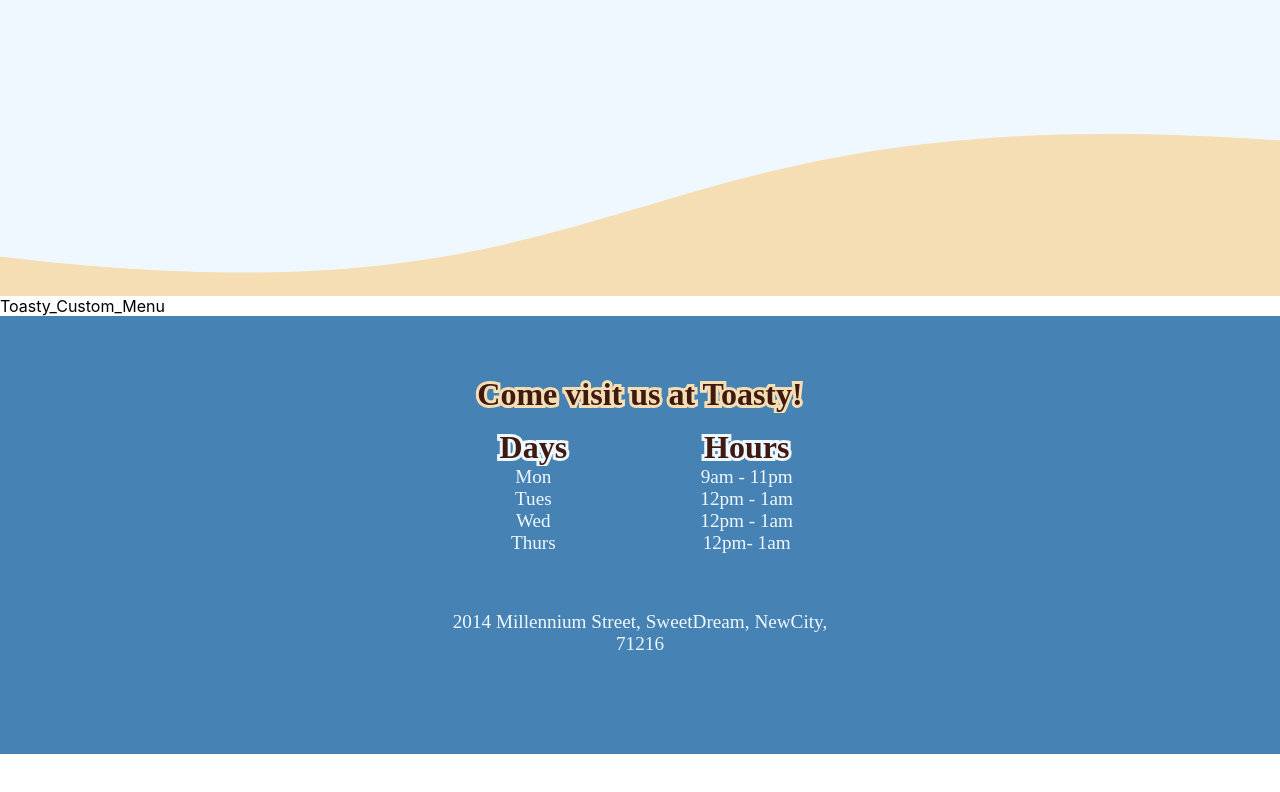
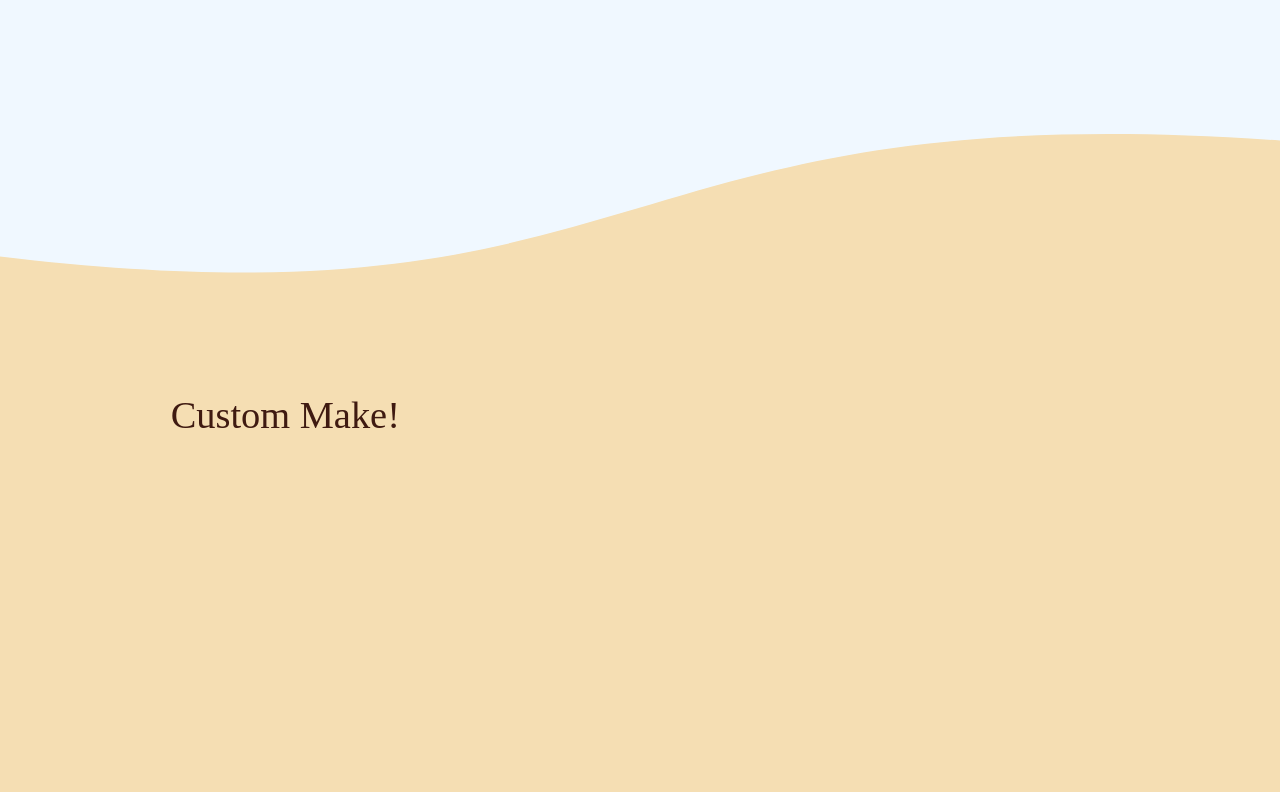
Before and after one commit to MPak9/toasty-sandwhich-website, a React (Create React App) app: page /#/menu in a window 1280 px wide. Shown: the part 1464-2256 px from the top of the page. Before the commit the page ends 2218 px from the top, so only its background shows below. Built offline with nearby package versions, Linux system fonts and the light colour scheme; a web font is replaced by a local one.

Commit message:
Set up header and background and foundation grid for Toasty Custom Menu

```diff
--- a/src/App.css
+++ b/src/App.css
@@ -582,6 +582,14 @@ img.sandwich_of_month {
   height: 120vh;
 }
 
+.menu_custom_grid {
+  display: grid;
+  grid-template-columns: 1fr 2fr 0.5fr 3fr 1fr;
+  grid-template-rows: 1fr 1fr 0.5fr 1fr minmax(auto, 2fr) 1fr minmax(auto, 3fr) 1fr 1fr;
+  row-gap: 1fr;
+  height: 140vh;
+}
+
 @media (min-width: 600px) {
   .menu_landing_grid {
     height: 100vh;
--- a/src/Components/MenuPage/Toasty_Custom_Menu.js
+++ b/src/Components/MenuPage/Toasty_Custom_Menu.js
@@ -2,8 +2,11 @@ import React from 'react'
 
 const Toasty_Custom_Menu = () => {
   return (
-    <div>
-        Toasty_Custom_Menu
+    <div className='menu_custom_grid'>
+        <h2 style={{ gridRow: '2', gridColumn: '2 / span 3'}}>
+            Custom Make!
+        </h2>
+        <div style={{ gridRow: '1 / span 10', gridColumn: '1 / span 7', zIndex:'-4', backgroundColor:'wheat'}}></div>
     </div>
   )
 }
--- a/src/Components/MenuPage/Toasty_Original_Menu.js
+++ b/src/Components/MenuPage/Toasty_Original_Menu.js
@@ -11,7 +11,7 @@ const Toasty_Original_Menu = () => {
   return (
     <div className='menu_original_grid'>
         <h2 style={{ gridRow: '2', gridColumn: '2'}}>
-            Toasty Original Sandwiches
+            Toasty Originals
         </h2>
         <div style={{gridRow:'4', gridColumn:'2', display:'grid', gridTemplateColumns: width > minWidth ? 'repeat(5, 1fr)': 'repeat(3, 1fr)'}}>
             {
```
